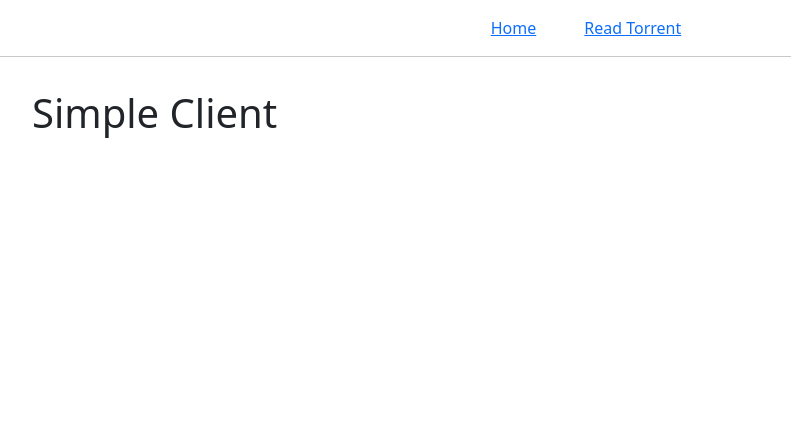
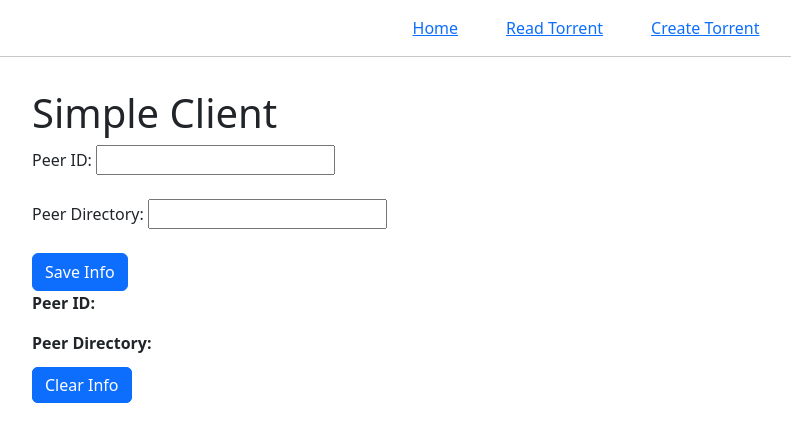
Before and after one commit to maiquang04/simple-torrent-client, a Django app: template connect/templates/connect/index.html in a window 1280 px wide. Shown: the top 442 px of the page, without its empty margins (54-845 px from the left). Run offline with Django 3.2, Linux system fonts and the light colour scheme; the template is opened without the code that fills it, so the values that code supplies are empty; some libraries are stand-ins or nearby versions.

Commit message:
Save peer info to Django session

```diff
--- a/client/settings.py
+++ b/client/settings.py
@@ -30,6 +30,8 @@
 ALLOWED_HOSTS = ["*"]
 
 CSRF_TRUSTED_ORIGINS = ["https://*.ngrok-free.app"]
+
+SESSION_SAVE_EVERY_REQUEST = True
 
 # Application definition
 
--- /dev/null
+++ b/connect/configs.py
@@ -0,0 +1 @@
+CONFIGS = {"TRACKER_URL": "https://stag-caring-notably.ngrok-free.app/"}
--- /dev/null
+++ b/connect/static/connect/js/index.js
@@ -0,0 +1,58 @@
+document.addEventListener("DOMContentLoaded", function () {
+	// const baseUrl = "http://127.0.0.1:8001";
+
+	// Handle form submission
+	document.getElementById("peer-info-form").addEventListener("submit", function (event) {
+		event.preventDefault();
+		const peerId = document.getElementById("peer-id").value;
+		const peerDirectory = document.getElementById("peer-directory").value;
+
+		// Send data to the server via POST
+		fetch(`/set-peer-info`, {
+			method: "POST",
+			body: new URLSearchParams({
+				"peer-id": peerId,
+				"peer-directory": peerDirectory,
+			}),
+		})
+			.then((response) => response.json())
+			.then((data) => {
+				// Optionally handle the response
+				if (data.success) {
+					alert("Information saved!");
+				} else {
+					alert("Error saving information.");
+				}
+			});
+
+		if (peerId && peerDirectory) {
+			document.getElementById("display-peer-id").textContent = peerId;
+			document.getElementById("display-peer-directory").textContent = peerDirectory;
+			document.getElementById("clear-peer-info").style.display = "inline";
+		}
+	});
+
+	// Handle clear button click
+	clearButton = document.getElementById("clear-peer-info");
+
+	if (clearButton) {
+		clearButton.addEventListener("click", function () {
+			fetch(`/clear-peer-info`, {
+				method: "POST",
+				body: new URLSearchParams({
+					"peer-id": "",
+					"peer-directory": "",
+				}),
+			})
+				.then((response) => response.json())
+				.then((data) => {
+					// Optionally handle the response
+					if (data.success) {
+						document.getElementById("peer-info").style.display = "none";
+						document.getElementById("clear-peer-info").style.display = "none";
+						alert("Information cleared!");
+					}
+				});
+		});
+	}
+});
--- a/connect/templates/connect/index.html
+++ b/connect/templates/connect/index.html
@@ -1,9 +1,50 @@
 {% extends "connect/layout.html" %}
 
 {% load static %}
+
+{% block extra_js %}
+<script src="{% static 'connect/js/index.js' %}"></script>
+{% endblock %}
 
 {% block body %}
 
 <h1>Simple Client</h1>
 
+<!-- Form to input peer information -->
+<form id="peer-info-form" method="POST">
+    {% csrf_token %}
+    <label for="peer-id">Peer ID:</label>
+    <input type="text" id="peer-id" name="peer-id" value="" required><br><br>
+
+    <label for="peer-directory">Peer Directory:</label>
+    <input type="text" id="peer-directory" name="peer-directory" value="" required><br><br>
+
+    <button class="btn btn-primary" type="submit">Save Info</button>
+</form>
+
+<!-- Display the saved peer information -->
+
+<div id="peer-info" style="display:block;">
+    <p>
+        <strong>Peer ID: </strong>
+        <span id="display-peer-id">
+            {% if peer_id %}
+            {{ peer_id }}
+            {% endif %}
+        </span>
+    </p>
+    <p>
+        <strong>Peer Directory: </strong>
+        <span id="display-peer-directory">
+            {% if peer_directory %}
+            {{ peer_directory }}
+            {% endif %}
+        </span>
+    </p>
+</div>
+
+<a href="{% url 'index' %}" class="btn btn-primary" id="clear-peer-info" style="display: inline;">Clear Info</a>
+
+<!-- Button to clear peer info -->
+
 {% endblock %}
--- a/connect/templates/connect/layout.html
+++ b/connect/templates/connect/layout.html
@@ -32,6 +32,9 @@
                     <li class="ms-5 nav-item">
                         <a href="{% url 'read-torrent' %}" class="nav-brand">Read Torrent</a>
                     </li>
+                    <li class="ms-5 nav-item">
+                        <a href="{% url 'create-torrent' %}" class="nav-brand">Create Torrent</a>
+                    </li>
                 </ul>
             </div>
         </div>
--- a/connect/urls.py
+++ b/connect/urls.py
@@ -4,5 +4,8 @@
 
 urlpatterns = [
     path("", views.index, name="index"),
-    path("read-torrent/", views.read_torrent, name="read-torrent"),
+    path("set-peer-info", views.set_peer_info, name="set-peer-info"),
+    path("clear-peer-info", views.clear_peer_info, name="clear-peer-info"),
+    path("read-torrent", views.read_torrent, name="read-torrent"),
+    path("create-torrent", views.create_torrent, name="create-torrent"),
 ]
```
Also changed, not shown: connect/static/connect/js/create-torrent.js (added, +39 -0 lines), connect/templates/connect/create-torrent.html (added, +33 -0 lines), connect/views.py (+62 -1 lines), db.sqlite3.
